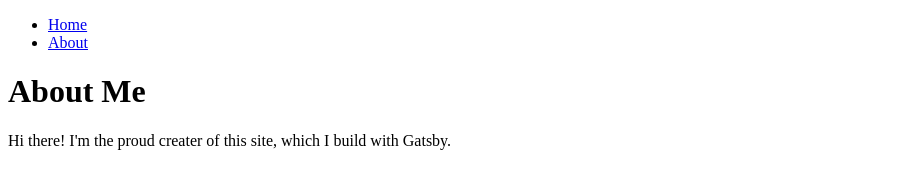
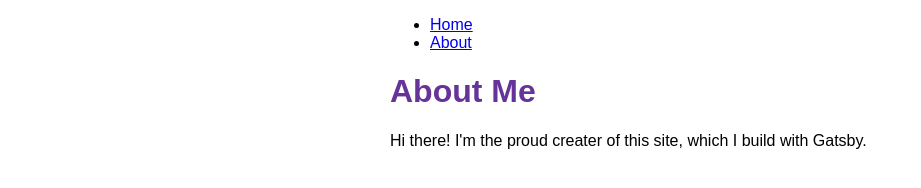
Before and after one commit to Yo0GuitarIT/my-gatsby-site, a Gatsby site: page /about in a window 1280 px wide. Shown: the whole page, without its empty margins (0-921 px from the left). Built offline with nearby package versions, Linux system fonts and the light colour scheme; Gatsby itself is replaced by a stand-in of ours.

Commit message:
feat: finish module css style

```diff
--- a/src/components/layout.jsx
+++ b/src/components/layout.jsx
@@ -1,25 +1,39 @@
 import React from "react";
 import { Link } from "gatsby";
-
+import {
+  container,
+  heading,
+  navLinks,
+  navLinksItem,
+  navLinksText,
+} from "./layout.module.css";
 
 const Layout = (props) => {
   const pageTitle = props.pageTitle;
   const children = props.children;
 
   return (
-    <div>
+    <div className={container}>
       <nav>
-        <ul>
-          <li><Link to='/'>Home</Link></li>
-          <li><Link to='/about'>About</Link></li>
+        <ul className={navLinks}>
+          <li className={navLinksItem}>
+            <Link to="/" className={navLinksText}>
+              Home
+            </Link>
+          </li>
+          <li className={navLinksItem}>
+            <Link to="/about" className={navLinksText}>
+              About
+            </Link>
+          </li>
         </ul>
       </nav>
       <main>
-        <h1>{pageTitle}</h1>
+        <h1 className={heading}>{pageTitle}</h1>
         {children}
       </main>
     </div>
-  )
-}
+  );
+};
 
 export default Layout;
--- /dev/null
+++ b/src/components/layout.module.css
@@ -0,0 +1,23 @@
+.container {
+  margin: auto;
+  max-width: 500px;
+  font-family: sans-serif;
+}
+
+.heading {
+  color: rebeccapurple;
+}
+
+.nav-links {
+  display: flex;
+  list-style: none;
+  padding: 0;
+}
+
+.nav-links-item {
+  padding-right: 2rem;
+}
+
+.nav-links-text {
+  color: black;
+}
```
